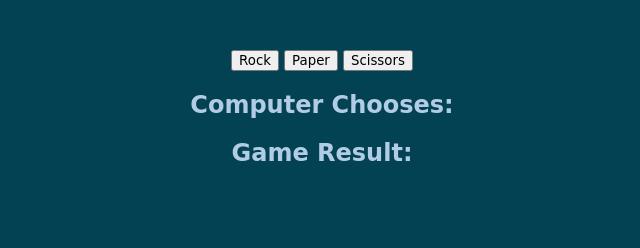
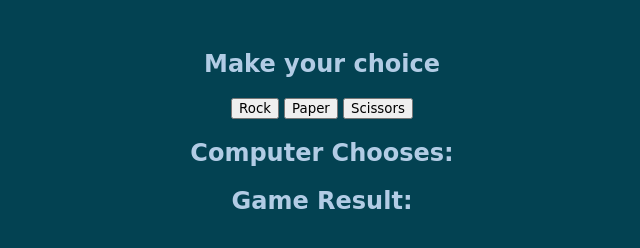
Before and after one commit to Horner-J/rock-paper-scissors, a plain HTML site: page index.html in a window 1280 px wide. Shown: the whole page, without its empty margins (318-958 px from the left). Drawn offline with Linux system fonts and the light colour scheme; a web font is replaced by a local one.

Commit message:
Adding header

```diff
--- a/index.html
+++ b/index.html
@@ -13,6 +13,7 @@
 <body>
     <div class="flex-container">
         <div class="button">
+            <h2>Make your choice</h2>
             <button id="user-rock">Rock</button>
 
             <button id="user-paper">Paper</button>
```
